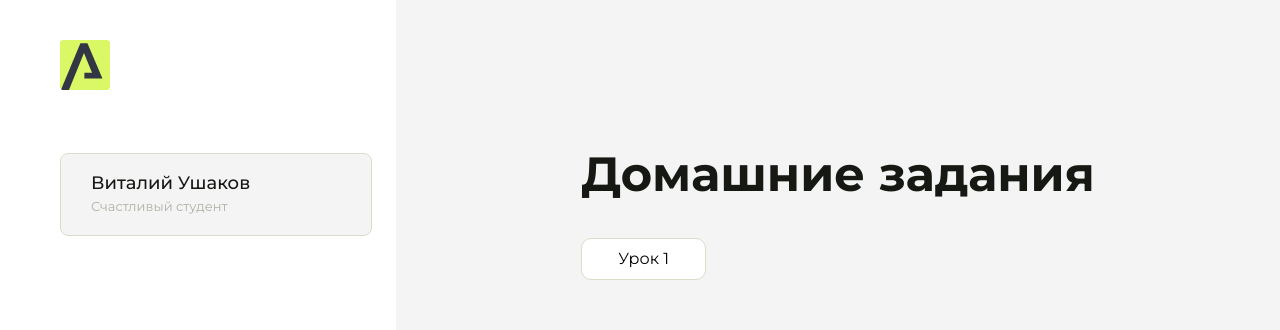
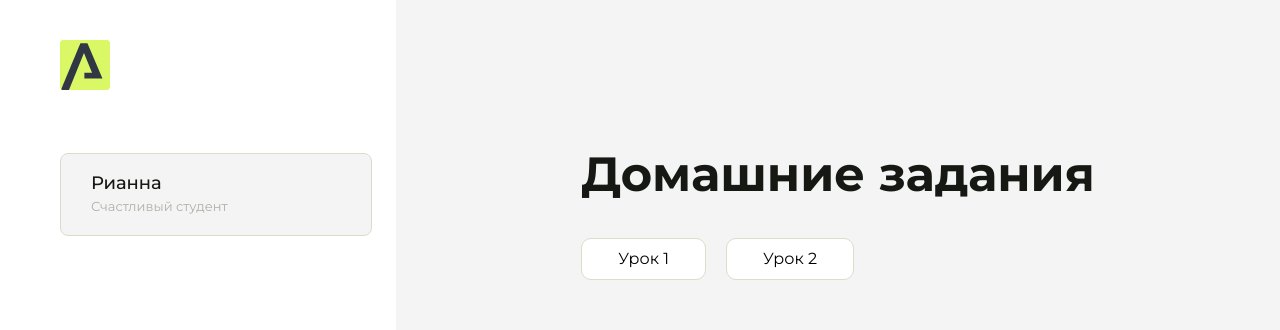
Before and after one commit to Ria5551/homework, a plain HTML site: page index.html in a window 1280 px wide. Shown: the top 330 px of the page. Drawn offline with Linux system fonts and the light colour scheme.

Commit message:
Update index.html

```diff
--- a/index.html
+++ b/index.html
@@ -43,7 +43,7 @@
                 </svg>
             </div>
             <div class="sidebar__user">
-                <div class="sidebar__name">Виталий Ушаков</div>
+                <div class="sidebar__name">Рианна</div>
                 <div class="sidebar__text">Счастливый студент</div>
             </div>
             <div class="sidebar__tabs">
@@ -93,7 +93,10 @@
                 <div class="content__title">Домашние задания</div>
                 <ul class="content__list">
                     <li class="content__list-item">
-                        <a href="lesson1/index.html">Урок 1</a>
+                        <a href="Aroken/index.html">Урок 1</a>
+                    </li>
+                    <li class="content__list-item">
+                        <a href="ппмропм/index.html">Урок 2</a>
                     </li>
                 </ul>
             </div>
```
